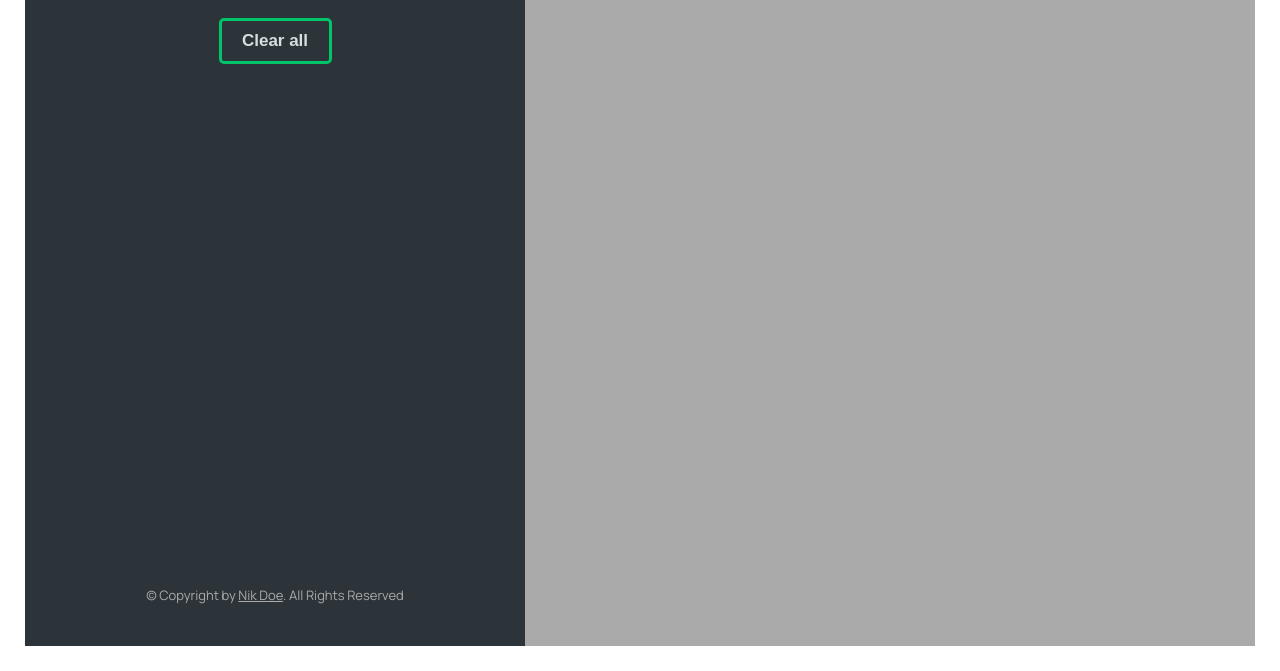
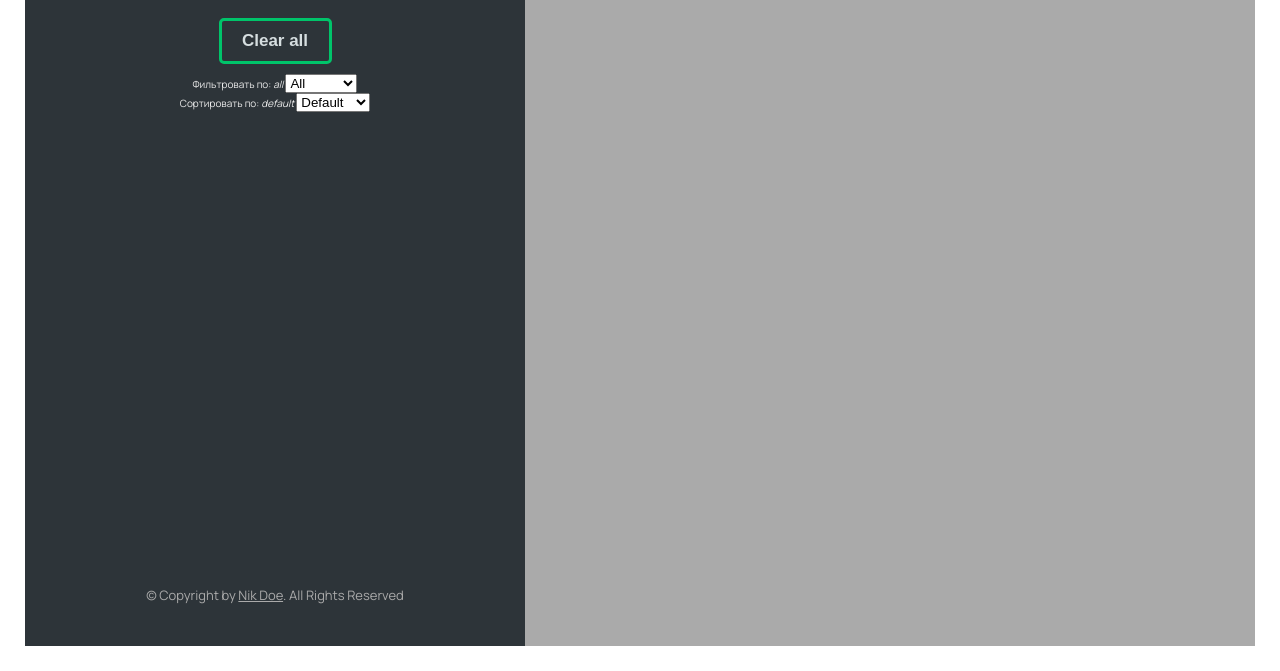
Before and after one commit to NikDoe/Mapty, a plain HTML site: page index.html in a window 1280 px wide. Shown: the part 129-800 px from the top of the page. Drawn offline with nearby package versions, Linux system fonts and the light colour scheme.

Commit message:
feature(Mapty) : create sort and filter

```diff
--- a/index.html
+++ b/index.html
@@ -26,6 +26,23 @@
   <div class="sidebar">
     <img src="logo.png" alt="Logo" class="logo" />
     <button class="button button__clear">Clear all</button>
+    <div class="workouts__filter">
+      <span>Фильтровать по: <i class="filter__text">all</i></span>
+      <select class="filter__input filter__input--type">
+        <option value="all">All</option>
+        <option value="running">Running</option>
+        <option value="cycling">Cycling</option>
+      </select>
+    </div>
+    <div class="workouts__sort">
+      <span>Сортировать по: <i class="sort__text">default</i></span>
+      <select class="sort__input sort__input--type">
+        <option>Default</option>
+        <option value="distance">Distance</option>
+        <option value="duration">Duration</option>
+        <option value="date">Date</option>
+      </select>
+    </div>
     <ul class="workouts">
       <form class="form hidden">
         <div class="form__row">
```
